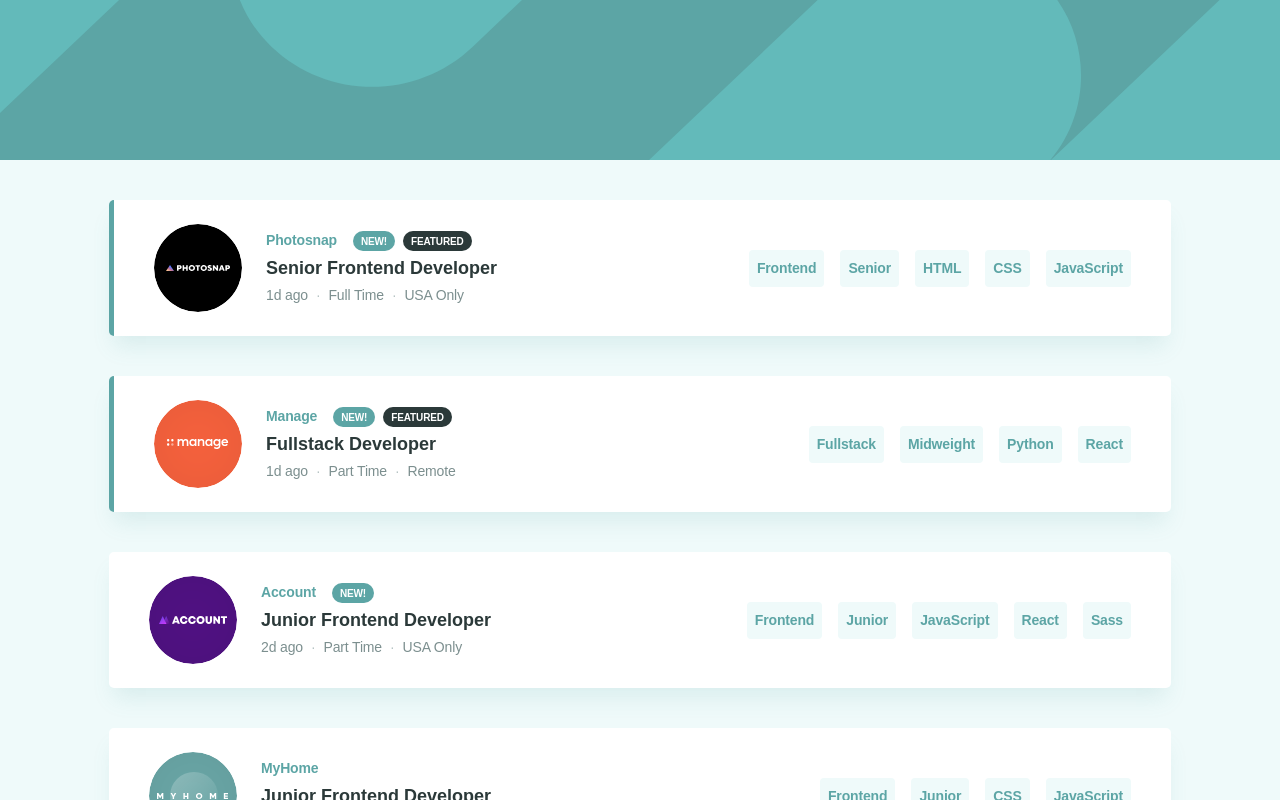
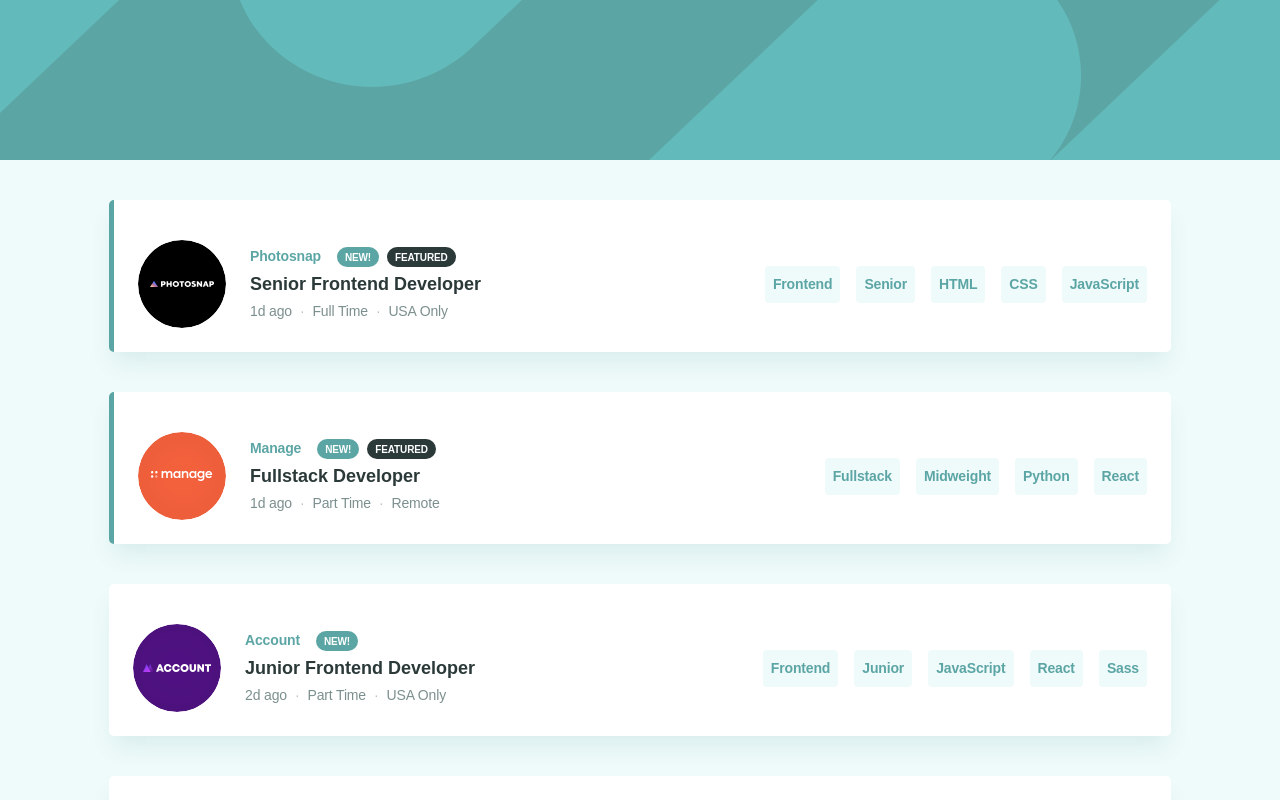
Before and after one commit to andreachalmers/job-listings, a React (Vite) app: page / in a window 1280 px wide. Shown: the top 800 px of the page. Built offline with nearby package versions, Linux system fonts and the light colour scheme.

Commit message:
refactor: use semantic markup for job list

```diff
--- a/src/App.scss
+++ b/src/App.scss
@@ -4,14 +4,27 @@ body {
     background-color: $color-green-50;
 }
 
-main {
+.job-listings {
+    list-style: none;
+    padding: 0;
+    margin: 0;
+
     @include tablet {
-        display:grid;
+        display: grid;
         grid-template-columns: 1fr 1fr;
+        gap: $spacing-300;
+        align-items: stretch;
     }
+
     @include desktop {
         display: block;
         max-width: 1110px;
-        margin: 0 auto;
+        margin: $spacing-500 auto 0;
+    }
+
+    &__item {
+        @include tablet {
+            display: flex;
+        }
     }
 }
--- a/src/App.tsx
+++ b/src/App.tsx
@@ -9,9 +9,11 @@ function App() {
     <>
       <Header />
       <main>
-        {
-          jobListingsData.map((job) => <Card {...job} newListing={job.new} />)
-        }
+        <ul className="job-listings">
+          {
+            jobListingsData.map((job) => <li className="job-listings__item" key={job.id}><Card {...job} newListing={job.new} /></li>)
+          }
+        </ul>
       </main>
     </>
   )
--- a/src/components/ui/Card/Card.scss
+++ b/src/components/ui/Card/Card.scss
@@ -11,10 +11,14 @@
         border-left: 5px solid $color-green-400;
     }
 
+    @include tablet {
+        width: 100%;
+    }
+
     @include desktop {
         display: flex;
         align-items: center;
-        padding: $spacing-300 $spacing-500;
+        margin-top: 0;
     }
 
     // Logo
```
